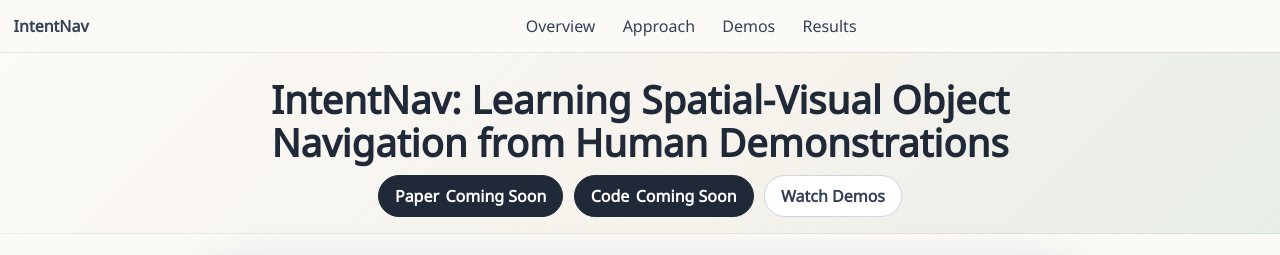
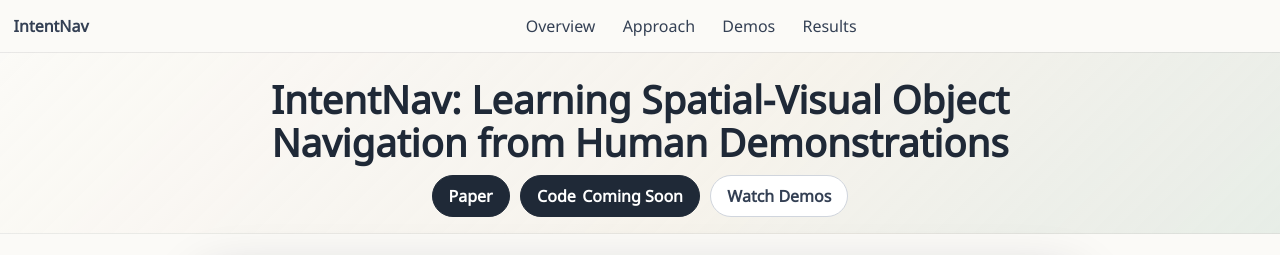
Before and after one commit to wmn7/automan-vln, a plain HTML site: page index.html in a window 1280 px wide. Shown: the top 255 px of the page. Drawn offline with Linux system fonts and the light colour scheme; a web font is replaced by a local one.

Commit message:
update paper link

```diff
--- a/index.html
+++ b/index.html
@@ -42,9 +42,8 @@
         </h1>
 
         <div class="publication-links">
-          <a class="button is-normal is-rounded is-dark" href="#" aria-label="Paper link coming soon">
+          <a class="button is-normal is-rounded is-dark" href="https://arxiv.org/abs/2606.08029" target="_blank" rel="noopener" aria-label="Paper link">
             <span>Paper</span>
-            <span>Coming Soon</span>
           </a>
           <a class="button is-normal is-rounded is-dark" href="#" aria-label="Code link coming soon">
             <span>Code</span>
```
